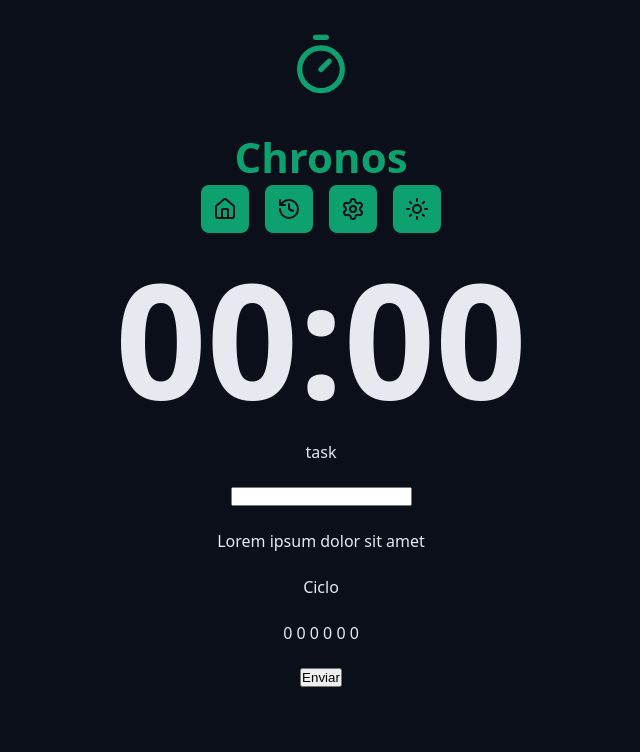
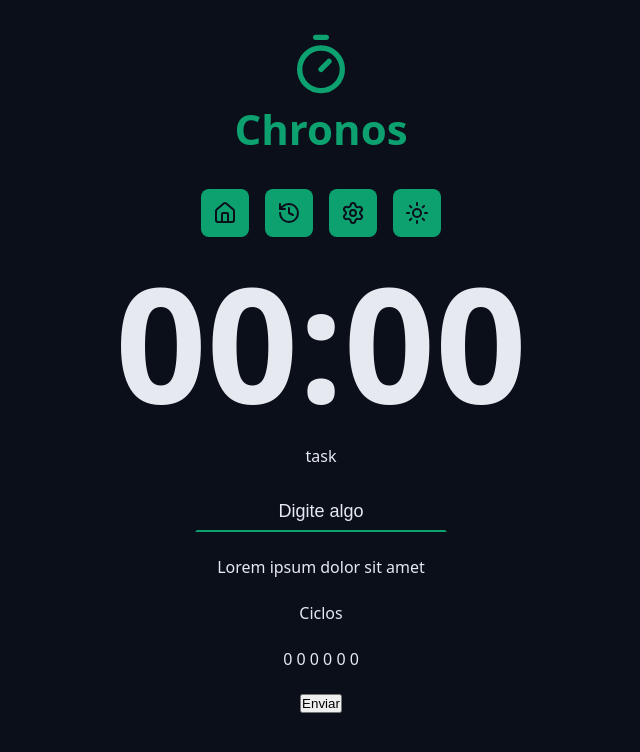
Before and after one commit to ravibarbosals/chronos-pomodoro, a React (Vite) app: page / in a window 1280 px wide. Shown: the top 752 px of the page, without its empty margins (319-959 px from the left). Built offline with nearby package versions, Linux system fonts and the light colour scheme.

Commit message:
feat: enhance App component with DefaultInput and update styles for improved usability

```diff
--- a/src/App.tsx
+++ b/src/App.tsx
@@ -1,11 +1,11 @@
 import { Container } from './components/Container';
 import { Menu } from './components/Menu';
 import { CountDown } from './components/CountDown';
+import { Logo } from './components/Logo';
+import { DefaultInput } from './components/DefaultInput';
 
 import './styles/theme.css';
 import './styles/global.css';
-import { Logo } from './components/Logo';
-import { DefaultInput } from './components/DefaultInput';
 
 export function App() {
   return (
@@ -25,7 +25,12 @@
       <Container>
         <form className='form' action=''>
           <div className='formRow'>
-            <DefaultInput type='text'/>
+            <DefaultInput
+              labelText='task'
+              id='meuInput'
+              type='text'
+              defaultValue='Digite algo'
+            />
           </div>
 
           <div className='formRow'>
@@ -33,7 +38,7 @@
           </div>
 
           <div className='formRow'>
-            <p>Ciclo</p>
+            <p>Ciclos</p>
             <p> 0 0 0 0 0 0</p>
           </div>
 
--- a/src/components/Container/styles.module.css
+++ b/src/components/Container/styles.module.css
@@ -1,4 +1,3 @@
-
 .container-fluid {
   max-width: auto;
 }
--- a/src/components/DefaultInput/index.tsx
+++ b/src/components/DefaultInput/index.tsx
@@ -1,14 +1,20 @@
-import type React from 'react';
+import styles from './styles.module.css';
 
 type DefaultInputProps = {
-  type: 'text' | 'number' | 'search';
+  id: string;
+  labelText: string;
 } & React.ComponentProps<'input'>;
 
-export function DefaultInput({ type }: DefaultInputProps) {
+export function DefaultInput({
+  id,
+  type,
+  labelText,
+  ...rest
+}: DefaultInputProps) {
   return (
     <>
-      <label htmlFor='meuInput'>task</label>
-      <input id='meuInput' type={type} />
+      <label htmlFor={id}>{labelText}</label>
+      <input className={styles.input} id='meuInput' type={type} {...rest} />
     </>
   );
 }
--- /dev/null
+++ b/src/components/DefaultInput/styles.module.css
@@ -0,0 +1,28 @@
+.input {
+  background-color: transparent;
+  text-align: center;
+  font-size: 1.8rem;
+  padding: 0.8rem;
+  color: var(--text-default);
+  outline: none;
+
+  border: 0.2rem solid transparent;
+  border-bottom: 0.2rem solid var(--primary);
+  transition: all 0.1s ease-in-out;
+}
+
+.input:focus {
+  border-radius: 0.8rem;
+  border: 0.2rem solid var(--primary);
+}
+
+.input::placeholder {
+  color: var(--gray-500);
+  font-size: 1.4rem;
+  font-style: italic;
+}
+
+.input:disabled {
+  border-bottom: 0.2rem solid var(--disabled);
+  color: var(--text-muted);
+}
--- a/src/components/Heading/styles.module.css
+++ b/src/components/Heading/styles.module.css
@@ -0,0 +1,6 @@
+.heading {
+  display: flex;
+  align-items: center;
+  justify-content: center;
+  gap: 2.4rem;
+}
--- a/src/components/Logo/styles.module.css
+++ b/src/components/Logo/styles.module.css
@@ -4,19 +4,20 @@
   justify-content: center;
   gap: 2.4rem;
   padding-top: 3.2rem;
+  margin-bottom: 3.2rem;
 }
 
 .logoLink {
   display: flex;
+  flex-direction: column;
   align-items: center;
-  flex-direction: column;
   justify-content: center;
   font-weight: bold;
-  gap: 3.2rem;
+  gap: 0.4rem;
   font-size: 4.2rem;
   text-decoration: none;
   color: var(--primary);
-  transition: all 1s ease-in-out
+  transition: all 1s ease-in-out;
 }
 
 .logoLink:hover {
--- a/src/components/Menu/styles.module.css
+++ b/src/components/Menu/styles.module.css
@@ -9,7 +9,6 @@
   display: inline-flex;
   align-items: center;
   justify-content: center;
-  font-weight: bold;
   text-decoration: none;
   background: var(--primary);
   color: var(--text-over-primary);
@@ -19,7 +18,7 @@
 }
 
 .menuLink:hover {
-  filter: brightness(50%);
+  filter: brightness(80%);
 }
 
 .menuLink svg {
```
